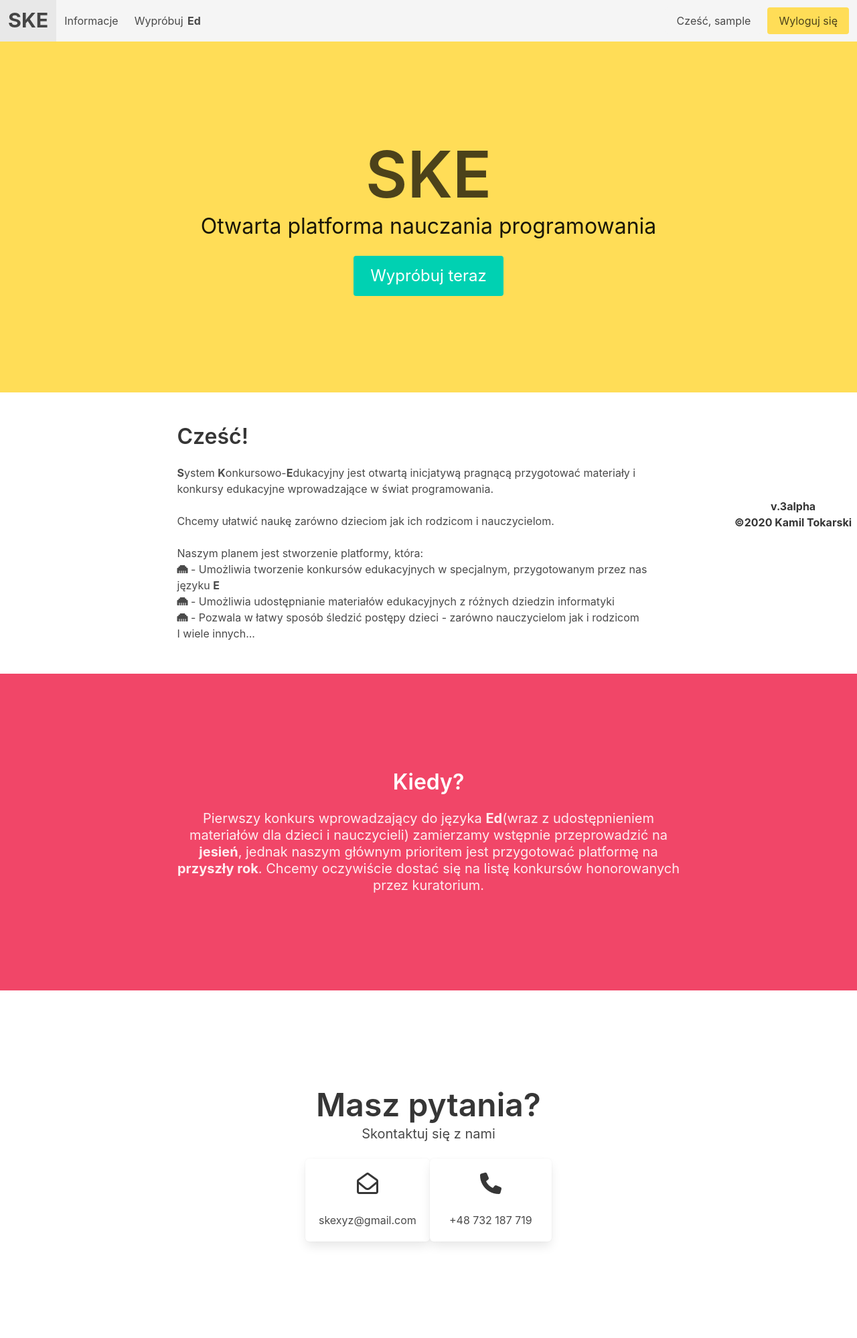
After one commit to SKE-Projekt/SKE-Platform, a Flask app: page / in a window 1280 px wide. The commit adds this page. Shown: the whole page at 67% size. Run offline with Flask 2, Linux system fonts and the light colour scheme; the visitor is signed in with stand-in values (Sample User, id 1); data comes from the database, SQL or seed files in the repository; some libraries are stand-ins or nearby versions.

Commit message:
Landing page

```diff
--- a/ske_platform/__init__.py
+++ b/ske_platform/__init__.py
@@ -1,6 +1,6 @@
 import os
 
-from flask import Flask
+from flask import Flask, render_template
 from flask_migrate import Migrate
 from flask_login import LoginManager
 
@@ -20,3 +20,7 @@ app.register_blueprint(auth)
 
 from .auth import login_manager
 login_manager.init_app(app)
+
+@app.route('/')
+def landing():
+    return render_template('ske/landing.html')
--- a/ske_platform/auth/routes.py
+++ b/ske_platform/auth/routes.py
@@ -30,6 +30,7 @@ def login():
         else:
             if check_password_hash(user.password, login_form.password.data):
                 login_user(user)
+                redirect('landing')
             else:
                 flash('Złe hasło i/lub nazwa użytkownika!', 'danger')
     return render_template('auth/login.html', login_form=login_form)
--- a/ske_platform/templates/_footer.html
+++ b/ske_platform/templates/_footer.html
@@ -1,4 +1,4 @@
 <footer class="stopa">
-    <h5 class="has-text-centered has-text-dark">v.2alpha</h5>
+    <h5 class="has-text-centered has-text-dark">v.3alpha</h5>
     <h5 class="has-text-centered has-text-dark">©2020 Kamil Tokarski</h5>
 </footer>
--- a/ske_platform/templates/_nav.html
+++ b/ske_platform/templates/_nav.html
@@ -14,7 +14,7 @@
 
   <div id="navbarBasicExample" class="navbar-menu">
     <div class="navbar-start">
-      <a class="navbar-item" href="">
+      <a class="navbar-item" href="{{ url_for('landing') }}">
         Informacje
       </a>
 
--- /dev/null
+++ b/ske_platform/templates/ske/landing.html
@@ -0,0 +1,90 @@
+{% extends 'base.html' %}
+
+{% block content %}
+<section class="hero is-warning is-medium">
+    <div class="hero-body">
+        <div class="container has-text-centered">
+            <h1 class="title" style="font-size: 6rem;">
+                SKE
+            </h1>
+            <h3 class="subtitle" style="font-size: 2rem;">
+                Otwarta platforma nauczania programowania
+            </h3>
+
+            <a href="#" class="button is-primary is-large" style="display: inline-block">
+                Wypróbuj teraz
+            </a>
+        </div>
+    </div>
+</section>
+<section class="section">
+    <div class="container" style="max-width: 751px;">
+        <h1 class="title">Cześć!</h1>
+        <p>
+            <b>S</b>ystem <b>K</b>onkursowo-<b>E</b>dukacyjny jest otwartą inicjatywą pragnącą przygotować materiały i
+            konkursy edukacyjne wprowadzające w świat programowania.
+        </p>
+        <br />
+        <p>
+            Chcemy ułatwić naukę zarówno dzieciom jak ich rodzicom i nauczycielom.
+        </p>
+        <br />
+        <p>
+            Naszym planem jest stworzenie platformy, która:
+        </p>
+        <h5 class="special-list-item"><i class="fas fa-ethernet"></i> - Umożliwia tworzenie konkursów edukacyjnych w
+            specjalnym, przygotowanym przez
+            nas języku <b>E</b></h5>
+        <h5 class="special-list-item"><i class="fas fa-ethernet"></i> - Umożliwia udostępnianie materiałów edukacyjnych
+            z różnych dziedzin informatyki
+        </h5>
+        <h5 class="special-list-item"><i class="fas fa-ethernet"></i> - Pozwala w łatwy sposób śledzić postępy dzieci -
+            zarówno nauczycielom jak i rodzicom
+        </h5>
+        <h5>I wiele innych...</h5>
+    </div>
+</section>
+<section class="hero is-danger is-medium">
+    <div class="hero-body">
+        <div class="container has-text-centered">
+            <h1 class="title">
+                Kiedy?
+            </h1>
+            <h3 class="subtitle" style="max-width: 751px; margin: auto">
+                Pierwszy konkurs wprowadzający do języka <b>Ed</b>(wraz z udostępnieniem materiałów dla dzieci i
+                nauczycieli) zamierzamy wstępnie przeprowadzić na <b>jesień</b>, jednak naszym głównym prioritem jest
+                przygotować platformę na <b>przyszły rok</b>. Chcemy oczywiście dostać się na listę konkursów
+                honorowanych przez kuratorium.
+            </h3>
+        </div>
+    </div>
+</section>
+<section class="hero is-medium">
+    <div class="hero-body">
+        <div class="container has-text-centered">
+            <h1 class="title" style="font-size: 3rem;">
+                Masz pytania?
+            </h1>
+            <h3 class="subtitle">
+                Skontaktuj się z nami
+            </h3>
+            <div class="tile is-ancestor">
+                <div class="tile is-4 is-horizontal is-parent contact-tiles">
+                    <div class="tile is-child box">
+                        <p class="title"><i class="far fa-envelope-open"></i></p>
+                        <p>
+                            skexyz@gmail.com
+                        </p>
+                    </div>
+                    <div class="tile is-child box">
+                        <p class="title"><i class="fas fa-phone"></i></p>
+                        <p>
+                            +48 732 187 719
+                        </p>
+                    </div>
+                </div>
+            </div>
+        </div>
+    </div>
+</section>
+{% endblock content %}
```
